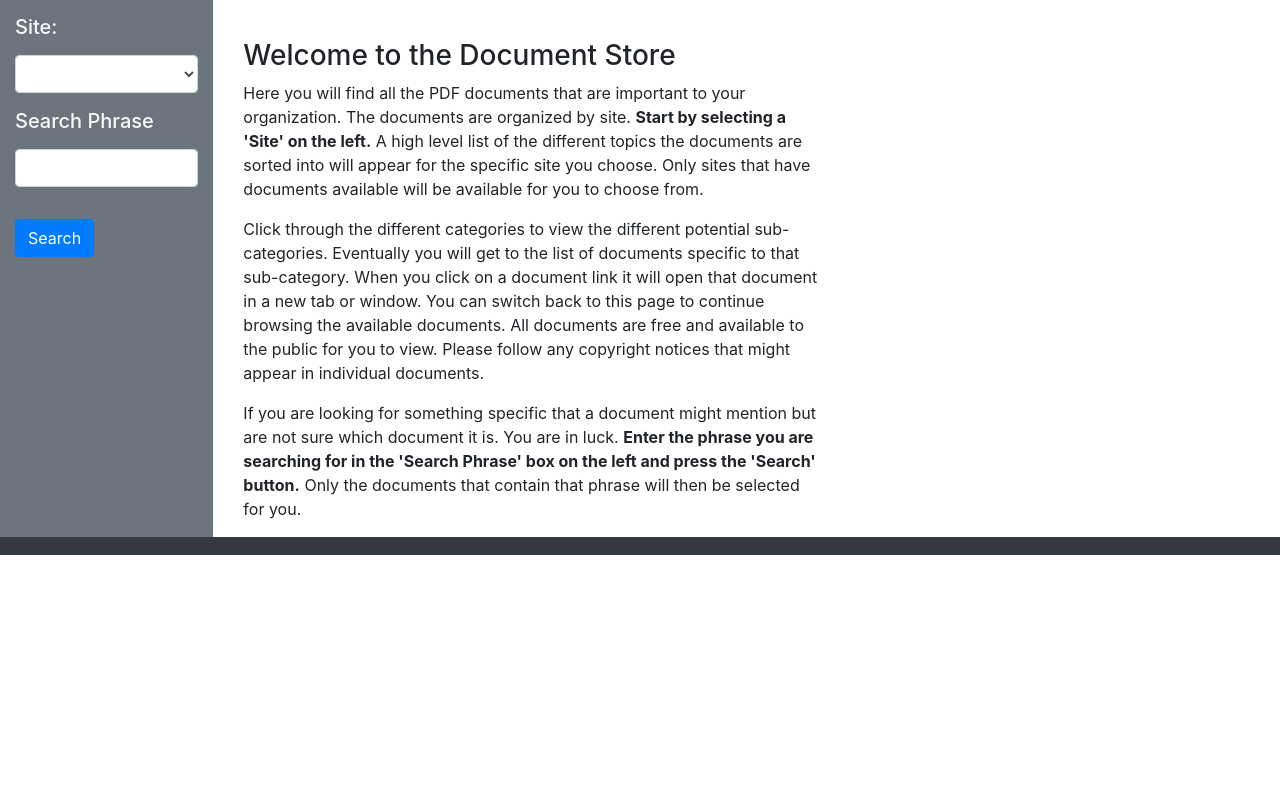
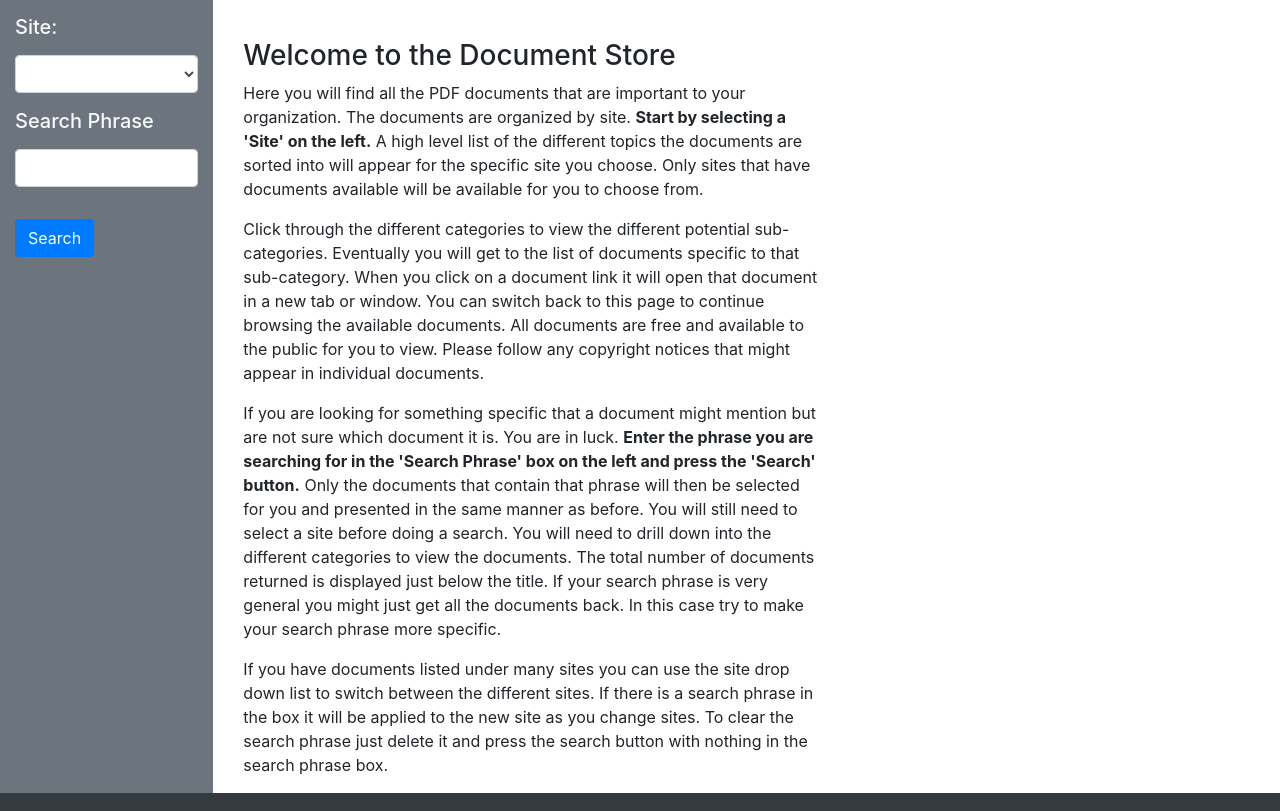
Before and after one commit to dchollar/lake-data, a Spring app: page /documents in a window 1280 px wide. Shown: the part 57-868 px from the top of the page. Before the commit the page ends 612 px from the top, so only its background shows below. Run offline with Thymeleaf, Linux system fonts and the light colour scheme; the template is opened without the code that fills it: most values are stand-ins (such as "Sample title", 1, 10 or a date in 2020); data that the repository does not hold is empty.

Commit message:
updated verbage around searching and added a count of documents.

```diff
--- a/src/main/resources/static/js/document.js
+++ b/src/main/resources/static/js/document.js
@@ -74,6 +74,9 @@ $(document).ready(function () {
             html += '<h4>No Documents Found</h4>';
         } else {
             html += '<h2>' + site.description + ' Record Archive</h2>';
+            html += '<h6><i> Number of Documents retrieved: ';
+            html += documents.length;
+            html += '</i></h6>'
             html += '<div id="accordion"><div class="panel list-group"><ul>';
 
 
--- a/src/main/resources/templates/documents.html
+++ b/src/main/resources/templates/documents.html
@@ -83,7 +83,15 @@
                     <p>
                         If you are looking for something specific that a document might mention but are not sure which document it is. You are in
                         luck. <b>Enter the phrase you are searching for in the 'Search Phrase' box on the left and press the 'Search' button.</b>
-                        Only the documents that contain that phrase will then be selected for you.
+                        Only the documents that contain that phrase will then be selected for you and presented in the same manner as before. You
+                        will still need to select a site before doing a search. You will need to drill down into the different categories to
+                        view the documents. The total number of documents returned is displayed just below the title. If your search phrase is
+                        very general you might just get all the documents back. In this case try to make your search phrase more specific.
+                    </p>
+                    <p>
+                        If you have documents listed under many sites you can use the site drop down list to switch between the different sites.
+                        If there is a search phrase in the box it will be applied to the new site as you change sites. To clear the search phrase
+                        just delete it and press the search button with nothing in the search phrase box.
                     </p>
                 </div>
             </div>
```
